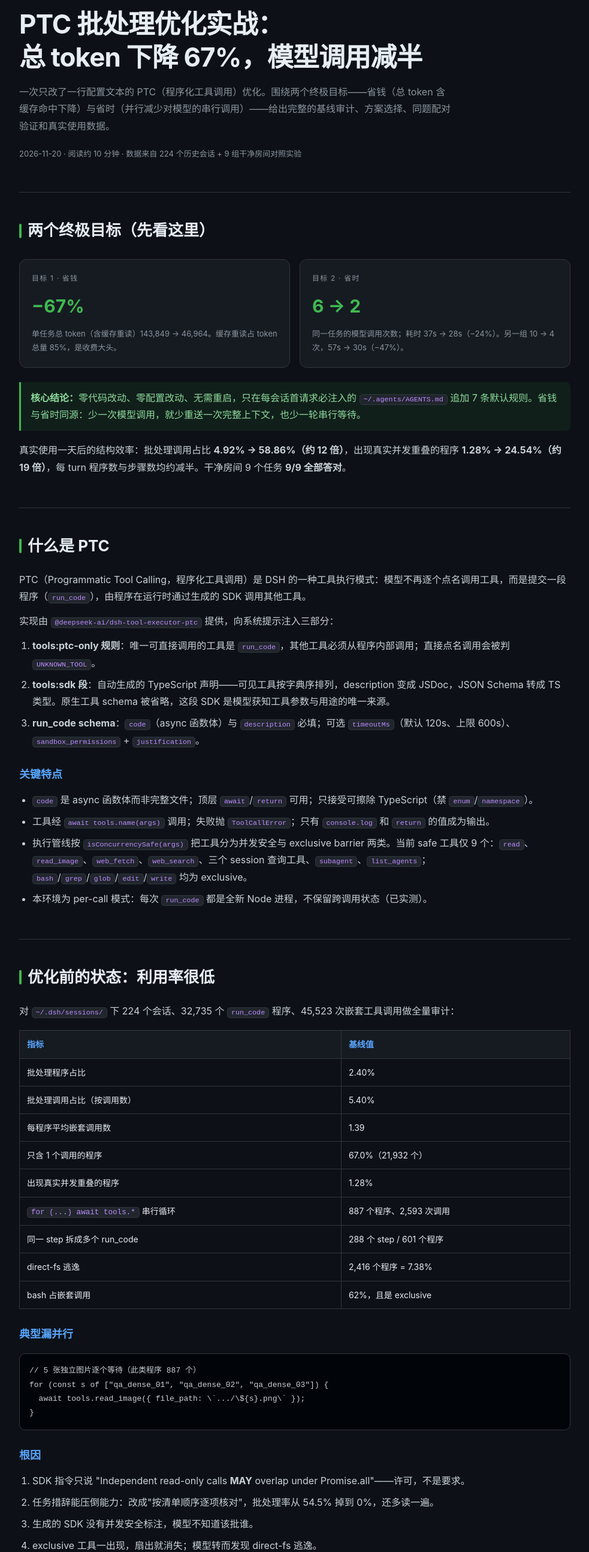
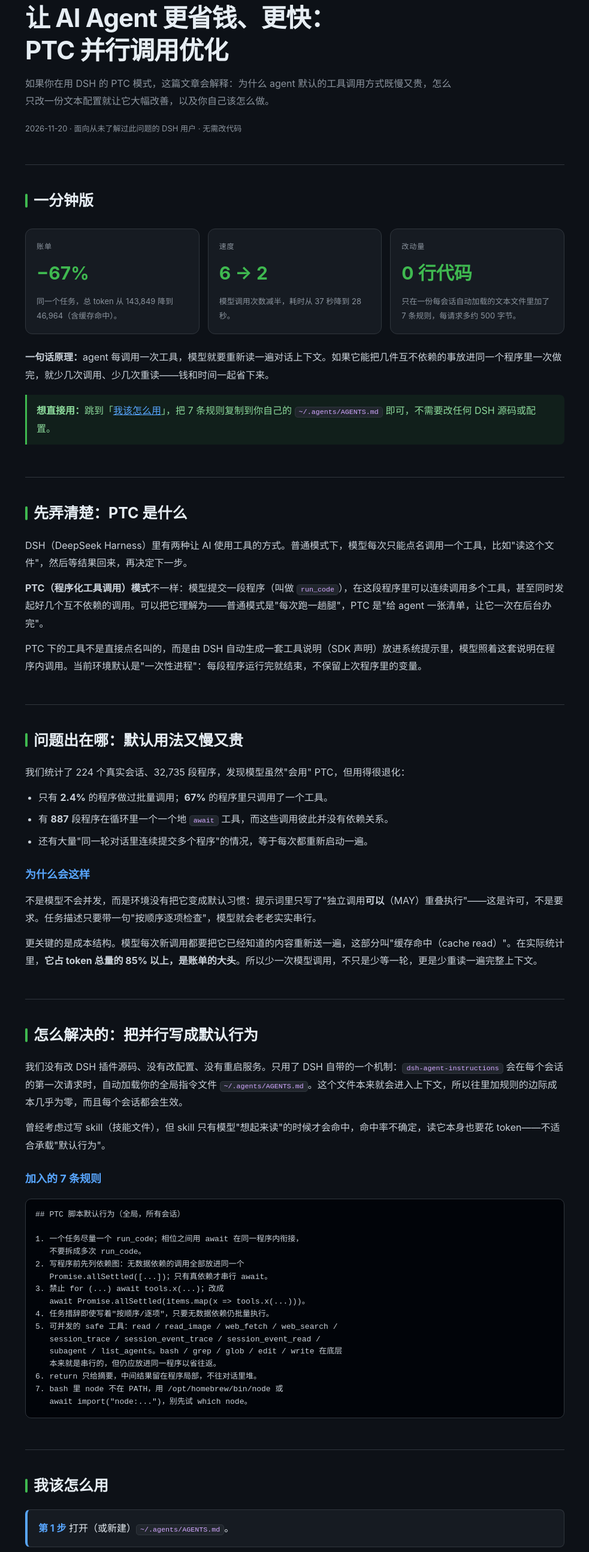
Before and after one commit to greatyingzi/ai-tech-trends, a plain HTML site: page ptc-batching-optimization.html in a window 1280 px wide. Shown: the part 100-2687 px from the top of the page at 60% size, without its empty margins (148-1131 px from the left). Drawn offline with Linux system fonts and the light colour scheme.

Commit message:
Rewrite PTC report for first-time DSH users

```diff
--- a/ptc-batching-optimization.html
+++ b/ptc-batching-optimization.html
@@ -3,174 +3,163 @@
 <head>
 <meta charset="UTF-8">
 <meta name="viewport" content="width=device-width, initial-scale=1.0">
-<title>PTC 批处理优化实战：总 token 下降 67%，模型调用减半</title>
-<meta name="description" content="一次零代码改动的 PTC 程序化工具调用优化：通过全局 AGENTS.md 的 7 条默认规则，把无依赖工具调用合并进单个程序，总 token 下降 67%、模型调用减半、耗时下降 24%-47%。含完整基线审计、同题配对验证与反事实估算。">
+<title>让 AI Agent 更省钱、更快：DSH 的 PTC 并行调用优化</title>
+<meta name="description" content="一份面向 DSH 用户的实战说明：什么是 PTC，为什么默认的工具调用方式又慢又贵，如何通过一份配置文件让 agent 把互不依赖的工具调用合并成一次程序执行，从而让 token 下降 67%、耗时下降 24%-47%。">
 <meta name="author" content="greatyingzi">
 <link rel="canonical" href="https://greatyingzi.github.io/ai-tech-trends/ptc-batching-optimization.html">
 <style>
-:root{--bg:#0d1117;--card:#161b22;--line:#30363d;--text:#e6edf3;--muted:#8b949e;--green:#3fb950;--blue:#58a6ff;--orange:#d29922;--purple:#bc8cff}
+:root{--bg:#0d1117;--card:#161b22;--line:#30363d;--text:#e6edf3;--muted:#8b949e;--green:#3fb950;--blue:#58a6ff;--orange:#d29922}
 *{box-sizing:border-box;margin:0;padding:0}
-body{background:var(--bg);color:var(--text);font-family:-apple-system,BlinkMacSystemFont,"Segoe UI","PingFang SC","Hiragino Sans GB","Microsoft YaHei",sans-serif;line-height:1.8;padding:0 16px}
-.wrap{max-width:920px;margin:0 auto}
-header{padding:64px 0 40px;border-bottom:1px solid var(--line)}
-.tag{display:inline-block;font-size:12px;letter-spacing:.12em;color:var(--blue);border:1px solid var(--blue);border-radius:20px;padding:3px 12px;margin-bottom:18px}
-h1{font-size:clamp(28px,5vw,44px);line-height:1.25;letter-spacing:-.02em;margin-bottom:16px}
+body{background:var(--bg);color:var(--text);font-family:-apple-system,BlinkMacSystemFont,"Segoe UI","PingFang SC","Hiragino Sans GB","Microsoft YaHei",sans-serif;line-height:1.85;padding:0 16px}
+.wrap{max-width:900px;margin:0 auto}
+header{padding:56px 0 36px;border-bottom:1px solid var(--line)}
+.kicker{display:inline-block;font-size:12px;letter-spacing:.12em;color:var(--blue);border:1px solid var(--blue);border-radius:20px;padding:3px 12px;margin-bottom:16px}
+h1{font-size:clamp(26px,5vw,42px);line-height:1.28;letter-spacing:-.02em;margin-bottom:14px}
 .sub{color:var(--muted);font-size:16px;max-width:720px}
-.meta{color:var(--muted);font-size:13px;margin-top:20px}
-section{padding:40px 0;border-bottom:1px solid var(--line)}
-h2{font-size:26px;margin-bottom:18px;display:flex;align-items:center;gap:10px}
-h2::before{content:"";width:4px;height:24px;background:var(--green);border-radius:2px}
-h3{font-size:18px;margin:26px 0 12px;color:var(--blue)}
+.meta{color:var(--muted);font-size:13px;margin-top:18px}
+section{padding:36px 0;border-bottom:1px solid var(--line)}
+h2{font-size:25px;margin-bottom:16px;display:flex;align-items:center;gap:10px}
+h2::before{content:"";width:4px;height:23px;background:var(--green);border-radius:2px}
+h3{font-size:18px;margin:24px 0 10px;color:var(--blue)}
 p{margin:12px 0;color:#c9d1d9}
 ul,ol{margin:12px 0 12px 22px;color:#c9d1d9}
 li{margin:7px 0}
-code{background:#21262d;border:1px solid var(--line);border-radius:5px;padding:1px 6px;font-size:.9em;color:var(--purple)}
-pre{background:#010409;border:1px solid var(--line);border-radius:10px;padding:16px;overflow-x:auto;margin:16px 0;font-size:13px;color:#c9d1d9}
+code{background:#21262d;border:1px solid var(--line);border-radius:5px;padding:1px 6px;font-size:.9em;color:#d2a8ff}
+pre{background:#010409;border:1px solid var(--line);border-radius:10px;padding:16px;overflow-x:auto;margin:16px 0;font-size:13px;color:#c9d1d9;line-height:1.6}
 table{width:100%;border-collapse:collapse;margin:18px 0;font-size:14px}
-th,td{border:1px solid var(--line);padding:10px 12px;text-align:left}
+th,td{border:1px solid var(--line);padding:10px 12px;text-align:left;vertical-align:top}
 th{background:#161b22;color:var(--blue);font-weight:600}
-td b{color:var(--green)}
-.goals{display:grid;grid-template-columns:repeat(auto-fit,minmax(280px,1fr));gap:16px;margin:24px 0}
-.goal{background:var(--card);border:1px solid var(--line);border-radius:12px;padding:20px}
-.goal .k{font-size:12px;color:var(--muted);letter-spacing:.1em}
-.goal .v{font-size:30px;color:var(--green);font-weight:700;margin:8px 0}
-.goal .d{font-size:13px;color:var(--muted)}
-.note{background:rgba(210,153,34,.08);border-left:3px solid var(--orange);padding:12px 16px;margin:18px 0;border-radius:0 8px 8px 0;font-size:14px;color:#d6b656}
+.hero{display:grid;grid-template-columns:repeat(auto-fit,minmax(240px,1fr));gap:14px;margin:24px 0}
+.card{background:var(--card);border:1px solid var(--line);border-radius:12px;padding:18px}
+.card .label{font-size:12px;color:var(--muted);letter-spacing:.08em}
+.card .value{font-size:30px;color:var(--green);font-weight:700;margin:6px 0}
+.card .desc{font-size:13px;color:var(--muted)}
 .ok{background:rgba(63,185,80,.08);border-left:3px solid var(--green);padding:12px 16px;margin:18px 0;border-radius:0 8px 8px 0;color:#8ddb9c}
-footer{padding:32px 0 60px;color:var(--muted);font-size:13px}
+.note{background:rgba(210,153,34,.08);border-left:3px solid var(--orange);padding:12px 16px;margin:18px 0;border-radius:0 8px 8px 0;color:#d6b656}
+.step{background:var(--card);border:1px solid var(--line);border-left:4px solid var(--blue);border-radius:8px;padding:16px 18px;margin:14px 0}
+.step b{color:var(--blue)}
+footer{padding:30px 0 60px;color:var(--muted);font-size:13px}
 a{color:var(--blue)}
-@media(max-width:600px){table{font-size:12px}th,td{padding:7px}h1{font-size:26px}}
+@media(max-width:600px){table{font-size:12px}th,td{padding:7px}h1{font-size:24px}}
 </style>
 </head>
 <body>
 <div class="wrap">
 <header>
-<span class="tag">ENGINEERING / PTC</span>
-<h1>PTC 批处理优化实战：<br>总 token 下降 67%，模型调用减半</h1>
-<p class="sub">一次只改了一行配置文本的 PTC（程序化工具调用）优化。围绕两个终极目标——省钱（总 token 含缓存命中下降）与省时（并行减少对模型的串行调用）——给出完整的基线审计、方案选择、同题配对验证和真实使用数据。</p>
-<p class="meta">2026-11-20 · 阅读约 10 分钟 · 数据来自 224 个历史会话 + 9 组干净房间对照实验</p>
+<span class="kicker">DSH 实战指南</span>
+<h1>让 AI Agent 更省钱、更快：<br>PTC 并行调用优化</h1>
+<p class="sub">如果你在用 DSH 的 PTC 模式，这篇文章会解释：为什么 agent 默认的工具调用方式既慢又贵，怎么只改一份文本配置就让它大幅改善，以及你自己该怎么做。</p>
+<p class="meta">2026-11-20 · 面向从未了解过此问题的 DSH 用户 · 无需改代码</p>
 </header>
 
 <section>
-<h2>两个终极目标（先看这里）</h2>
-<div class="goals">
-<div class="goal"><div class="k">目标 1 · 省钱</div><div class="v">−67%</div><div class="d">单任务总 token（含缓存重读）143,849 → 46,964。缓存重读占 token 总量 85%，是收费大头。</div></div>
-<div class="goal"><div class="k">目标 2 · 省时</div><div class="v">6 → 2</div><div class="d">同一任务的模型调用次数；耗时 37s → 28s（−24%）。另一组 10 → 4 次，57s → 30s（−47%）。</div></div>
+<h2>一分钟版</h2>
+<div class="hero">
+<div class="card"><div class="label">账单</div><div class="value">−67%</div><div class="desc">同一个任务，总 token 从 143,849 降到 46,964（含缓存命中）。</div></div>
+<div class="card"><div class="label">速度</div><div class="value">6 → 2</div><div class="desc">模型调用次数减半，耗时从 37 秒降到 28 秒。</div></div>
+<div class="card"><div class="label">改动量</div><div class="value">0 行代码</div><div class="desc">只在一份每会话自动加载的文本文件里加了 7 条规则，每请求多约 500 字节。</div></div>
 </div>
-<div class="ok"><b>核心结论：</b>零代码改动、零配置改动、无需重启，只在每会话首请求必注入的 <code>~/.agents/AGENTS.md</code> 追加 7 条默认规则。省钱与省时同源：少一次模型调用，就少重送一次完整上下文，也少一轮串行等待。</div>
-<p>真实使用一天后的结构效率：批处理调用占比 <b>4.92% → 58.86%（约 12 倍）</b>，出现真实并发重叠的程序 <b>1.28% → 24.54%（约 19 倍）</b>，每 turn 程序数与步骤数均约减半。干净房间 9 个任务 <b>9/9 全部答对</b>。</p>
+<p><b>一句话原理：</b>agent 每调用一次工具，模型就要重新读一遍对话上下文。如果它能把几件互不依赖的事放进同一个程序里一次做完，就少几次调用、少几次重读——钱和时间一起省下来。</p>
+<div class="ok"><b>想直接用：</b>跳到「<a href="#howto">我该怎么用</a>」，把 7 条规则复制到你自己的 <code>~/.agents/AGENTS.md</code> 即可，不需要改任何 DSH 源码或配置。</div>
 </section>
 
 <section>
-<h2>什么是 PTC</h2>
-<p>PTC（Programmatic Tool Calling，程序化工具调用）是 DSH 的一种工具执行模式：模型不再逐个点名调用工具，而是提交一段程序（<code>run_code</code>），由程序在运行时通过生成的 SDK 调用其他工具。</p>
-<p>实现由 <code>@deepseek-ai/dsh-tool-executor-ptc</code> 提供，向系统提示注入三部分：</p>
-<ol>
-<li><b>tools:ptc-only 规则</b>：唯一可直接调用的工具是 <code>run_code</code>，其他工具必须从程序内部调用；直接点名调用会被判 <code>UNKNOWN_TOOL</code>。</li>
-<li><b>tools:sdk 段</b>：自动生成的 TypeScript 声明——可见工具按字典序排列，description 变成 JSDoc，JSON Schema 转成 TS 类型。原生工具 schema 被省略，这段 SDK 是模型获知工具参数与用途的唯一来源。</li>
-<li><b>run_code schema</b>：<code>code</code>（async 函数体）与 <code>description</code> 必填；可选 <code>timeoutMs</code>（默认 120s、上限 600s）、<code>sandbox_permissions</code> + <code>justification</code>。</li>
-</ol>
-<h3>关键特点</h3>
-<ul>
-<li><code>code</code> 是 async 函数体而非完整文件；顶层 <code>await</code>/<code>return</code> 可用；只接受可擦除 TypeScript（禁 <code>enum</code>/<code>namespace</code>）。</li>
-<li>工具经 <code>await tools.name(args)</code> 调用；失败抛 <code>ToolCallError</code>；只有 <code>console.log</code> 和 <code>return</code> 的值成为输出。</li>
-<li>执行管线按 <code>isConcurrencySafe(args)</code> 把工具分为并发安全与 exclusive barrier 两类。当前 safe 工具仅 9 个：<code>read</code>、<code>read_image</code>、<code>web_fetch</code>、<code>web_search</code>、三个 session 查询工具、<code>subagent</code>、<code>list_agents</code>；<code>bash</code>/<code>grep</code>/<code>glob</code>/<code>edit</code>/<code>write</code> 均为 exclusive。</li>
-<li>本环境为 per-call 模式：每次 <code>run_code</code> 都是全新 Node 进程，不保留跨调用状态（已实测）。</li>
-</ul>
+<h2>先弄清楚：PTC 是什么</h2>
+<p>DSH（DeepSeek Harness）里有两种让 AI 使用工具的方式。普通模式下，模型每次只能点名调用一个工具，比如"读这个文件"，然后等结果回来，再决定下一步。</p>
+<p><b>PTC（程序化工具调用）模式</b>不一样：模型提交一段程序（叫做 <code>run_code</code>），在这段程序里可以连续调用多个工具，甚至同时发起好几个互不依赖的调用。可以把它理解为——普通模式是"每次跑一趟腿"，PTC 是"给 agent 一张清单，让它一次在后台办完"。</p>
+<p>PTC 下的工具不是直接点名叫的，而是由 DSH 自动生成一套工具说明（SDK 声明）放进系统提示里，模型照着这套说明在程序内调用。当前环境默认是"一次性进程"：每段程序运行完就结束，不保留上次程序里的变量。</p>
 </section>
 
 <section>
-<h2>优化前的状态：利用率很低</h2>
-<p>对 <code>~/.dsh/sessions/</code> 下 224 个会话、32,735 个 <code>run_code</code> 程序、45,523 次嵌套工具调用做全量审计：</p>
-<table>
-<tr><th>指标</th><th>基线值</th></tr>
-<tr><td>批处理程序占比</td><td>2.40%</td></tr>
-<tr><td>批处理调用占比（按调用数）</td><td>5.40%</td></tr>
-<tr><td>每程序平均嵌套调用数</td><td>1.39</td></tr>
-<tr><td>只含 1 个调用的程序</td><td>67.0%（21,932 个）</td></tr>
-<tr><td>出现真实并发重叠的程序</td><td>1.28%</td></tr>
-<tr><td><code>for (...) await tools.*</code> 串行循环</td><td>887 个程序、2,593 次调用</td></tr>
-<tr><td>同一 step 拆成多个 run_code</td><td>288 个 step / 601 个程序</td></tr>
-<tr><td>direct-fs 逃逸</td><td>2,416 个程序 = 7.38%</td></tr>
-<tr><td>bash 占嵌套调用</td><td>62%，且是 exclusive</td></tr>
-</table>
-<h3>典型漏并行</h3>
-<pre>// 5 张独立图片逐个等待（此类程序 887 个）
-for (const s of ["qa_dense_01", "qa_dense_02", "qa_dense_03"]) {
-  await tools.read_image({ file_path: \`.../\${s}.png\` });
-}</pre>
-<h3>根因</h3>
-<ol>
-<li>SDK 指令只说 "Independent read-only calls <b>MAY</b> overlap under Promise.all"——许可，不是要求。</li>
-<li>任务措辞能压倒能力：改成"按清单顺序逐项核对"，批处理率从 54.5% 掉到 0%，还多读一遍。</li>
-<li>生成的 SDK 没有并发安全标注，模型不知道该批谁。</li>
-<li>exclusive 工具一出现，扇出就消失；模型转而发现 direct-fs 逃逸。</li>
-</ol>
+<h2>问题出在哪：默认用法又慢又贵</h2>
+<p>我们统计了 224 个真实会话、32,735 段程序，发现模型虽然"会用" PTC，但用得很退化：</p>
+<ul>
+<li>只有 <b>2.4%</b> 的程序做过批量调用；<b>67%</b> 的程序里只调用了一个工具。</li>
+<li>有 <b>887</b> 段程序在循环里一个一个地 <code>await</code> 工具，而这些调用彼此并没有依赖关系。</li>
+<li>还有大量"同一轮对话里连续提交多个程序"的情况，等于每次都重新启动一遍。</li>
+</ul>
+<h3>为什么会这样</h3>
+<p>不是模型不会并发，而是环境没有把它变成默认习惯：提示词里只写了"独立调用<b>可以</b>（MAY）重叠执行"——这是许可，不是要求。任务描述只要带一句"按顺序逐项检查"，模型就会老老实实串行。</p>
+<p>更关键的是成本结构。模型每次新调用都要把它已经知道的内容重新送一遍，这部分叫"缓存命中（cache read）"。在实际统计里，<b>它占 token 总量的 85% 以上，是账单的大头</b>。所以少一次模型调用，不只是少等一轮，更是少重读一遍完整上下文。</p>
 </section>
 
 <section>
-<h2>优化方案：怎么做的</h2>
-<table>
-<tr><th>候选</th><th>判定</th></tr>
-<tr><td>写 skill</td><td>否决：不自动注入、命中靠运气、读 skill 本身费 token</td></tr>
-<tr><td>改全局 systemPrompt.personaPrefix</td><td>否决：无通用自由文本字段，且被 ptc preset 的 persona 在 agent scope 覆盖</td></tr>
-<tr><td>改 PTC_ONLY_INSTRUCTION 源码</td><td>效果精准但需改插件并重载，成本高；暂不上</td></tr>
-<tr><td><b>写进 ~/.agents/AGENTS.md</b></td><td><b>采用</b>：dsh-agent-instructions 在会话首请求必加载用户全局指令链；文件已注入，边际成本近零</td></tr>
-</table>
-<h3>落地的 7 条规则</h3>
-<ol>
-<li>一个任务尽量一个 <code>run_code</code>；相位间用 <code>await</code> 在同一程序内衔接。</li>
-<li>写程序前先列依赖图：无数据依赖的调用全部放进同一个 <code>Promise.allSettled([...])</code>。</li>
-<li>禁止 <code>for (...) await tools.x(...)</code>，改成 <code>items.map(...)</code> 放进 allSettled。</li>
-<li>任务措辞即使写着"按顺序/逐项"，只要无数据依赖仍批量执行。</li>
-<li>标明可并发的 safe 工具；exclusive 工具仍应放进同一程序省往返。</li>
-<li><code>return</code> 只给摘要，中间结果留在程序局部。</li>
-<li>bash 里 <code>node</code> 不在 PATH，用 <code>/opt/homebrew/bin/node</code> 或 <code>await import("node:...")</code>。</li>
-</ol>
-<p class="note"><b>影响面与回滚：</b>所有会话（含子 agent）每次首请求多约 500 字节指令；不改插件、不改配置、不需重启。删除该 section 即可回滚。</p>
+<h2>怎么解决的：把并行写成默认行为</h2>
+<p>我们没有改 DSH 插件源码、没有改配置、没有重启服务。只用了 DSH 自带的一个机制：<code>dsh-agent-instructions</code> 会在每个会话的第一次请求时，自动加载你的全局指令文件 <code>~/.agents/AGENTS.md</code>。这个文件本来就会进入上下文，所以往里加规则的边际成本几乎为零，而且每个会话都会生效。</p>
+<p>曾经考虑过写 skill（技能文件），但 skill 只有模型"想起来读"的时候才会命中，命中率不确定，读它本身也要花 token——不适合承载"默认行为"。</p>
+<h3>加入的 7 条规则</h3>
+<pre>## PTC 脚本默认行为（全局，所有会话）
+
+1. 一个任务尽量一个 run_code；相位之间用 await 在同一程序内衔接，
+   不要拆成多次 run_code。
+2. 写程序前先列依赖图：无数据依赖的调用全部放进同一个
+   Promise.allSettled([...])；只有真依赖才串行 await。
+3. 禁止 for (...) await tools.x(...)；改成
+   await Promise.allSettled(items.map(x => tools.x(...)))。
+4. 任务措辞即使写着"按顺序/逐项"，只要无数据依赖仍批量执行。
+5. 可并发的 safe 工具：read / read_image / web_fetch / web_search /
+   session_trace / session_event_trace / session_event_read /
+   subagent / list_agents。bash / grep / glob / edit / write 在底层
+   本来就是串行的，但仍应放进同一程序以省往返。
+6. return 只给摘要，中间结果留在程序局部，不往对话里堆。
+7. bash 里 node 不在 PATH，用 /opt/homebrew/bin/node 或
+   await import("node:...")，别先试 which node。</pre>
+</section>
+
+<section id="howto">
+<h2>我该怎么用</h2>
+<div class="step"><b>第 1 步</b> 打开（或新建）<code>~/.agents/AGENTS.md</code>。</div>
+<div class="step"><b>第 2 步</b> 把上面那段 <code>## PTC 脚本默认行为</code> 连同 7 条规则复制进去，放在文件末尾。</div>
+<div class="step"><b>第 3 步</b> 开一个新会话即可生效；当前会话通常也会收到文件变更提醒，但干净的做法是新开会话。</div>
+<div class="step"><b>第 4 步（可选验证）</b> 给 agent 一个明显能并行的任务，例如"分别读取 6 个配置文件并统计某个字段"。看它是否写了一个包含 <code>Promise.allSettled</code> 的程序，而不是分 6 次调用。</div>
+<div class="step"><b>后悔了怎么办</b> 把这段从文件里删掉，下个会话就恢复原样；没有任何服务需要重启。</div>
+<p class="note">注意：这条规则是写给 PTC 模式用的。如果你的会话不是 PTC 预设，工具调用形态不同，效果也会不同。</p>
 </section>
 
 <section>
-<h2>验证：总 token（含缓存）下降多少</h2>
-<p>口径：<code>totalTokens = inputTokens + outputTokens + cacheReadTokens</code>，缓存重读是 token 大头，必须计入。数据来自会话日志 <code>assistant/message.usage</code> 实测值。</p>
-<h3>同题配对（同一任务、同一模型、改规则前后）</h3>
+<h2>效果：两个目标都达成</h2>
+<h3>对照测试（同一任务、同一模型，改规则前后各跑一遍）</h3>
 <table>
-<tr><th>配对</th><th>模型调用</th><th>总 token</th><th>绝对节省</th><th>程序数</th><th>耗时</th></tr>
-<tr><td>V1 → V5（串行措辞题）</td><td>6 → 2</td><td>143,849 → 46,964</td><td><b>−96,885（−67%）</b></td><td>5 → 1</td><td>37s → 28s（−24%）</td></tr>
-<tr><td>V2 → V6（混合工具题）</td><td>10 → 4</td><td>278,086 → 99,941</td><td><b>−178,145（−64%）</b></td><td>9 → 3</td><td>57s → 30s（−47%）</td></tr>
-<tr><td>V0 → V5（同目标）</td><td>6 → 2</td><td>201,965 → 46,964</td><td><b>−155,001（−77%）</b></td><td>5 → 1</td><td>37s → 28s</td></tr>
+<tr><th>任务</th><th>模型调用次数</th><th>总 token（含缓存）</th><th>节省</th><th>耗时</th></tr>
+<tr><td>统计多个配置文件</td><td>6 → 2</td><td>143,849 → 46,964</td><td><b>−96,885（−67%）</b></td><td>37s → 28s</td></tr>
+<tr><td>混合统计任务</td><td>10 → 4</td><td>278,086 → 99,941</td><td><b>−178,145（−64%）</b></td><td>57s → 30s</td></tr>
+<tr><td>另一组同类任务</td><td>6 → 2</td><td>201,965 → 46,964</td><td><b>−155,001（−77%）</b></td><td>37s → 28s</td></tr>
 </table>
-<p>V0 的 cacheRead 为 160,256 token，V5 只有 21,504——这就是减少调用次数带来的直接效果。</p>
-<h3>真实会话的反事实总账</h3>
-<p>改规则后真实会话里有 97 个批处理程序、372 次嵌套调用，等价省下 <b>275 次模型调用</b>。这批程序实际消耗 <b>8,269,196 token</b>；若不批量、改成 275 个独立模型步，按每步重送实测上下文计算，需额外 <b>21,533,385 – 21,928,137 token</b>（缓存重读占 85%），总账约 2.6 倍。</p>
-<p>拆开 21.5M：新输入 2,853,792、缓存重读 18,374,656、输出 304,937。按 token 总量口径就是省约 2,150 万；若按 cache=0.1× 输入价折算账单等价约 500 万。</p>
-<h3>统计辅证：同一会话内配对</h3>
-<table>
-<tr><th>队列</th><th>每次调用 token（批量/单调用，中位数）</th><th>配对比值</th><th>Wilcoxon</th></tr>
-<tr><td>改前（125 个会话）</td><td>114,823 / 296,264</td><td>0.358</td><td>z=−9.70，p&lt;0.001</td></tr>
-<tr><td>改后（8 个会话）</td><td>175,306 / 456,100</td><td>0.332</td><td>z=−2.52，p=0.012</td></tr>
-</table>
-<p class="note">跨队列（OLD vs NEW）直接比"每次调用 token"并不显著——任务类型、会话长度与样本量把效应淹没了，那是统计设计无功效，不是没省 token。会话内配对与反事实总账方向一致。</p>
+<p>这三组任务的答案都正确（9/9），也就是说速度提升没有以答案为代价。</p>
+<h3>真实使用一天后的变化</h3>
+<ul>
+<li>做过批量调用的程序占比：<b>2.16% → 34.20%</b>（约 16 倍）；批量调用涉及的调用数占比：<b>4.92% → 58.86%</b>（约 12 倍）。</li>
+<li>出现真正并行重叠的程序：<b>1.28% → 24.54%</b>（约 19 倍）。</li>
+<li>每轮对话需要的程序数和步骤数都<b>约减半</b>。</li>
+</ul>
+<p>按实际会话反推：改规则后一天内有 97 个批处理程序，省下 <b>275 次模型调用</b>。这些程序实际花了约 826 万 token；如果还是老办法、每个工具调用各占一次模型请求，需要额外约 <b>2,150 万 token</b>，其中 1,837 万是缓存重读——这正是账单大头。（若按缓存单价折扣折算，账单等价约 500 万 token，但按 token 总量就是 2,150 万。）</p>
 </section>
 
 <section>
-<h2>质量、边界与后续</h2>
-<p><b>质量未退化：</b>干净房间 9/9 正确；重复调用占比 6.18% → 4.64%；result 错误/dispatch 3.76% → 2.02%；turn 失败率 10.95% → 8.57%。dispatch 错误率 1.64% → 6.05% 上升，抽查后主要是可恢复的过程性失败（文件不存在、edit 锚点不匹配、编译被 abort）。</p>
-<p><b>三个残留问题：</b></p>
+<h2>质量有没有下降</h2>
+<p>没有看到系统性退化：重复调用占比 6.18% → 4.64%；结果错误占比 3.76% → 2.02%；轮次失败率 10.95% → 8.57%。有两类情况值得留意：</p>
 <ul>
-<li>混合任务仍会逃逸 direct-fs（7.38% → 9.66%），工具日志看不到 I/O——属于插件层治理。</li>
-<li>长序列代码编辑任务有时忽略批处理规则（复盘会话中一个 0 处漏批、一个 12 处漏批）。</li>
-<li>单程序塞更多逻辑，语法错误会让整批调用一起失败——目前仅单会话样本，需继续观察。</li>
+<li>混合型任务里，模型有时仍会绕开工具、直接在程序里用 Node 读写文件。这样做更快，但工具日志看不到这些操作，属于观测与治理问题。</li>
+<li>单个程序塞进去的逻辑变多后，程序本身的语法错误会让整批调用一起失败。目前只在个别会话出现，还在观察。</li>
 </ul>
-<p>后续可做的插件层优化：给 <code>grep</code>/<code>glob</code> 标 <code>isConcurrencySafe</code>、在生成的 SDK 里标注并发安全、排查 885 个"源码有工具调用但无 dispatch 事件"的日志缺口、决定是否允许 direct-fs。</p>
+<p>另外，长篇代码编辑类任务本来就是一步步改文件，天然没什么可并行的；这类任务批处理率低是正常的，不算退步。</p>
 </section>
 
 <section>
-<h2>结论</h2>
-<p class="ok">只改了一份每会话必注入的文本文件，就同时达成两个终极目标：<b>总 token 下降（省钱）</b>与<b>并行减少调用（省时）</b>。关键不是让模型"更努力地并发"，而是把批处理写成默认行为——提示词里一句 "MAY overlap" 不够，必须写成硬规则。</p>
+<h2>常见问题</h2>
+<h3>需要改 DSH 或重装什么吗？</h3>
+<p>不需要。只改一份会自动加载的文本文件，不改插件、不改配置、不用重启。</p>
+<h3>每个会话都会生效吗？</h3>
+<p>会。<code>dsh-agent-instructions</code> 在会话首次请求时加载 <code>~/.agents/AGENTS.md</code>，属于用户全局指令链；子 agent 也会加载。</p>
+<h3>为什么不写成 skill？</h3>
+<p>skill 需要模型主动去读，命中不稳定，而且读 skill 本身要花 token。这条规则要的是"默认行为"，必须放在每次必加载的指令里。</p>
+<h3>我用的是非 PTC 模式，有用吗？</h3>
+<p>意义不大。这套优化针对的是 PTC 里"一个工具调用 = 一次模型请求"的退化用法。</p>
+<h3>数字是怎么来的？</h3>
+<p>两部分：一是改规则前后同一任务各跑一遍的对照实验；二是改规则前后真实会话日志的统计（token 数据取自每次模型调用记录的实际用量）。反事实部分明确标注为估算，不当作实测。</p>
 </section>
 
-<footer>数据与脚本：会话日志 session.v4.jsonl.zstd（zstd 解压）+ 自建审计脚本。所有数字均来自实测或明确标注的反事实模型。</footer>
+<footer>本文所有数字均来自实测或明确标注的估算。规则文件位置：<code>~/.agents/AGENTS.md</code>。</footer>
 </div>
 </body>
 </html>
```
